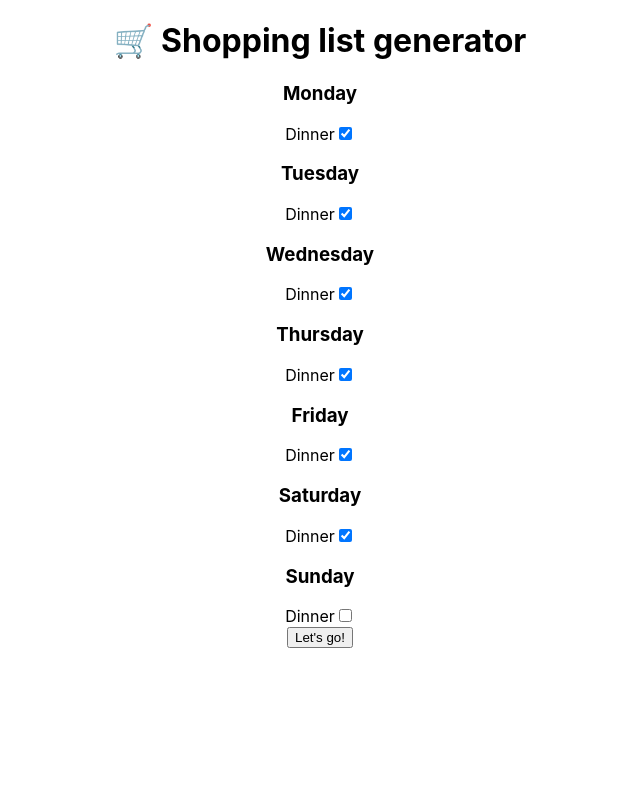
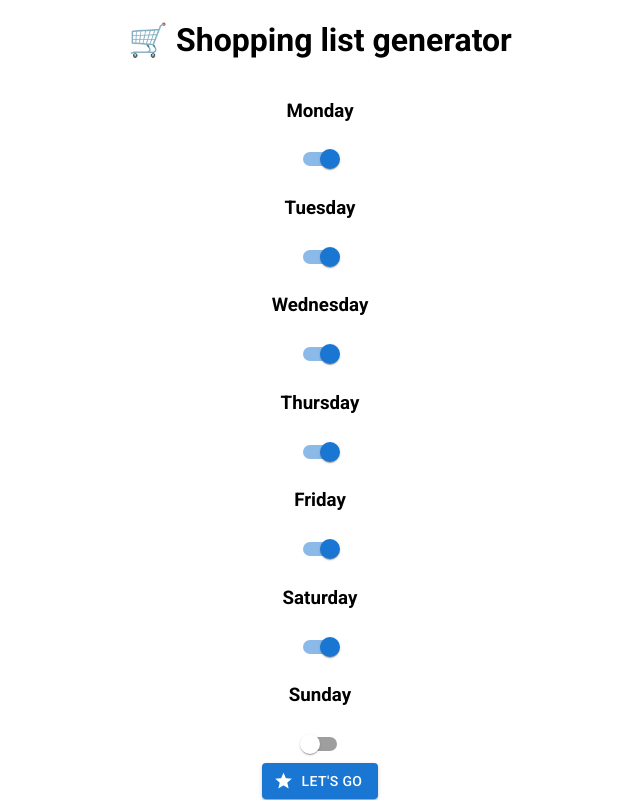
Before and after one commit to liamjorge/shopping-list-generator, a React (Create React App) app: page / in a window 1280 px wide. Shown: the whole page, without its empty margins (320-960 px from the left). Built offline with nearby package versions, Linux system fonts and the light colour scheme.

Commit message:
update design

```diff
--- a/package.json
+++ b/package.json
@@ -3,6 +3,9 @@
   "version": "0.1.0",
   "private": true,
   "dependencies": {
+    "@emotion/react": "^11.9.0",
+    "@emotion/styled": "^11.8.1",
+    "@mui/material": "^5.8.2",
     "@testing-library/jest-dom": "^5.16.4",
     "@testing-library/react": "^13.3.0",
     "@testing-library/user-event": "^13.5.0",
--- a/src/components/App.jsx
+++ b/src/components/App.jsx
@@ -1,11 +1,14 @@
 import "../css/App.css";
 import Header from "./Header";
 import Options from "./Options";
+import { Grid }  from '@mui/material';
 
 function App() {
   return <div className="App">
-    <Header />
-    <Options />
+    <Grid container direction="column" justifyContent="flex-start" alignItems="center">
+      <Header />
+      <Options />
+    </Grid>
   </div>;
 }
 
--- a/src/components/MealPlan.jsx
+++ b/src/components/MealPlan.jsx
@@ -1,5 +1,6 @@
 import React from "react";
 import ShoppingList from "./ShoppingList"
+import { Button, ListSubheader, List, ListItemButton, ListItemText, Icon }  from '@mui/material';
 
 const MealPlan = (props) => {
     const {mealsRequired, setIsSubmitted, setChosenMeals, chosenMeals} = props;
@@ -15,15 +16,31 @@ const MealPlan = (props) => {
 
     return (
     <section>
-        <h2>Meal plan</h2>
-        {chosenDays.map((day, index)=>(
-            <React.Fragment key={day + index}>
-                <h3 key={day+"h3"}>{day}</h3>
-                <p key={day+"p"}>{chosenMeals[index].type} {chosenMeals[index].recipeName}</p>
-            </React.Fragment>
-    ))}
-    <ShoppingList chosenMeals={chosenMeals}></ShoppingList>
-    <button onClick={goBack}>Go back</button>
+        <List
+            sx={{ width: '100%', maxWidth: 360 }}
+            component="nav"
+            aria-labelledby="nested-list-subheader"
+            subheader={
+                <ListSubheader component="div" id="nested-list-subheader">
+                Shopping list
+                </ListSubheader>
+            }
+            >
+            {chosenDays.map((day, index)=>(
+                <React.Fragment key={day + index}>
+                    <ListItemButton>
+                        <ListItemText primary={day} />
+                    </ListItemButton>
+                    <List component="div" disablePadding>
+                        <ListItemButton sx={{ pl: 4 }}>
+                            <ListItemText primary={`${chosenMeals[index].type} ${chosenMeals[index].recipeName}`} />
+                        </ListItemButton>
+                    </List>
+                </React.Fragment>
+            ))}
+        </List>
+        <ShoppingList chosenMeals={chosenMeals}></ShoppingList>
+        <Button variant="contained" onClick={goBack} startIcon={<Icon>undo</Icon>}>Go back</Button>
     </section>
     )
 }
--- a/src/components/Options.jsx
+++ b/src/components/Options.jsx
@@ -2,6 +2,8 @@ import { useState } from "react";
 import MealPlan from "./MealPlan"
 import recipeList from "../data/recipeList"
 import shuffle from "../utils/shuffle"
+import { Button, Switch, Icon } from '@mui/material';
+
 
 const Options = (props) => {
     const [mealsRequired, setMealsRequired] = useState({
@@ -40,17 +42,10 @@ const Options = (props) => {
             {Object.keys(mealsRequired).map(day => (
                 <section key={day+"section"}>
                     <h3 key={day}>{day}</h3>
-                    <label htmlFor={day}>Dinner</label>
-                    <input
-                    type="checkbox"
-                    onChange={handleToggle}
-                    key={day+"checkbox"}
-                    name={day}
-                    checked={mealsRequired[day]}
-                    />
+                    <Switch name={day} onChange={handleToggle} checked={mealsRequired[day]}/>
                 </section>
             ))}
-            <button onClick={generateRecipes}>Let's go!</button>
+            <Button variant="contained" onClick={generateRecipes} startIcon={<Icon>star</Icon>}>Let's go</Button>
         </section>
     )
 }
--- a/src/components/ShoppingList.jsx
+++ b/src/components/ShoppingList.jsx
@@ -1,35 +1,93 @@
+import { useState } from "react";
 import getGroupedIngredients from "../utils/getGroupedIngredients"
+import { ListSubheader, List, ListItemButton, ListItemText, Collapse, Icon }  from '@mui/material';
 
 const ShoppingList = (props) => {
     const {chosenMeals} = props;
 
+    const [openFruitVeg, setOpenFruitVeg] = useState(false);
+    const handleFruitVegClick = () => {
+        setOpenFruitVeg(!openFruitVeg);
+    };
+
+    const [openFridge, setOpenFridge] = useState(false);
+    const handleFridgeClick = () => {
+        setOpenFridge(!openFridge);
+    };
+
+
+    const [openCupboard, setOpenCupboard] = useState(false);
+    const handleCupboardClick = () => {
+        setOpenCupboard(!openCupboard);
+    };
+
+    const [openFreezer, setOpenFreezer] = useState(false);
+    const handleFreezerClick = () => {
+        setOpenFreezer(!openFreezer);
+    };
+
     return (
         <section>
-            <h2>Shopping list</h2>
-            <h3>🥕 Fruit and veg</h3>
-                <ul>
+            <List
+                sx={{ width: '100%', maxWidth: 360 }}
+                component="nav"
+                aria-labelledby="nested-list-subheader"
+                subheader={
+                    <ListSubheader component="div" id="nested-list-subheader">
+                    Shopping list
+                    </ListSubheader>
+                }
+                >
+
+                <ListItemButton onClick={handleFruitVegClick}>
+                    <ListItemText primary="🥕 Fruit and veg" />
+                    {openFruitVeg ? <Icon>expand_less</Icon> : <Icon>expand_more</Icon>}
+                </ListItemButton>
+                <Collapse in={openFruitVeg} timeout="auto" unmountOnExit>
+                    <List component="div" disablePadding>
                         {getGroupedIngredients(chosenMeals, "fruit/veg").map((ingredient, index)=>(
-                        <li key={ingredient.item + index}>{ingredient.amount}{ingredient.units} {ingredient.item} </li>
+                        <ListItemButton sx={{ pl: 4 }}><ListItemText primary={`${ingredient.amount}${ingredient.units} ${ingredient.item}`} /></ListItemButton>
                         ))}
-                </ul>
-            <h3>🍖 Fridge</h3>
-                <ul>
+                    </List>
+                </Collapse>
+
+                <ListItemButton onClick={handleFridgeClick}>
+                    <ListItemText primary="🍖 Fridge" />
+                    {openFridge ? <Icon>expand_less</Icon> : <Icon>expand_more</Icon>}
+                </ListItemButton>
+                <Collapse in={openFridge} timeout="auto" unmountOnExit>
+                    <List component="div" disablePadding>
                         {getGroupedIngredients(chosenMeals, "fridge").map((ingredient, index)=>(
-                        <li key={ingredient.item + index}>{ingredient.amount}{ingredient.units} {ingredient.item} </li>
+                        <ListItemButton sx={{ pl: 4 }}><ListItemText primary={`${ingredient.amount}${ingredient.units} ${ingredient.item}`} /></ListItemButton>
                         ))}
-                </ul>
-            <h3>🥜 Cupboard</h3>
-                <ul>
+                    </List>
+                </Collapse>
+
+                <ListItemButton onClick={handleCupboardClick}>
+                    <ListItemText primary="🥜 Cupboard" />
+                    {openCupboard ? <Icon>expand_less</Icon> : <Icon>expand_more</Icon>}
+                </ListItemButton>
+                <Collapse in={openCupboard} timeout="auto" unmountOnExit>
+                    <List component="div" disablePadding>
                         {getGroupedIngredients(chosenMeals, "cupboard").map((ingredient, index)=>(
-                        <li key={ingredient.item + index}>{ingredient.amount}{ingredient.units} {ingredient.item} </li>
+                        <ListItemButton sx={{ pl: 4 }}><ListItemText primary={`${ingredient.amount}${ingredient.units} ${ingredient.item}`} /></ListItemButton>
                         ))}
-                </ul>
-            <h3>🥶 Freezer</h3>
-                <ul>
+                    </List>
+                </Collapse>
+
+                <ListItemButton onClick={handleFreezerClick}>
+                    <ListItemText primary="🥶 Freezer" />
+                    {openFreezer ? <Icon>expand_less</Icon> : <Icon>expand_more</Icon>}
+                </ListItemButton>
+                <Collapse in={openFreezer} timeout="auto" unmountOnExit>
+                    <List component="div" disablePadding>
                         {getGroupedIngredients(chosenMeals, "freezer").map((ingredient, index)=>(
-                        <li key={ingredient.item + index}>{ingredient.amount}{ingredient.units} {ingredient.item} </li>
+                        <ListItemButton sx={{ pl: 4 }}><ListItemText primary={`${ingredient.amount}${ingredient.units} ${ingredient.item}`} /></ListItemButton>
                         ))}
-                </ul>
+                    </List>
+                </Collapse>
+
+            </List>
         </section>
     )
 }
--- a/src/css/index.css
+++ b/src/css/index.css
@@ -1,8 +1,34 @@
+@import url('https://fonts.googleapis.com/css2?family=Roboto:wght@300;400;500;700&display=swap');
+@import url('https://fonts.googleapis.com/icon?family=Material+Icons');
+
 body {
   margin: 0;
-  font-family: -apple-system, BlinkMacSystemFont, 'Segoe UI', 'Roboto', 'Oxygen',
-    'Ubuntu', 'Cantarell', 'Fira Sans', 'Droid Sans', 'Helvetica Neue',
-    sans-serif;
   -webkit-font-smoothing: antialiased;
+  font-family: 'Roboto', sans-serif;
   -moz-osx-font-smoothing: grayscale;
 }
+
+.material-icons {
+  font-family: 'Material Icons';
+  font-weight: normal;
+  font-style: normal;
+  font-size: 24px;  /* Preferred icon size */
+  display: inline-block;
+  line-height: 1;
+  text-transform: none;
+  letter-spacing: normal;
+  word-wrap: normal;
+  white-space: nowrap;
+  direction: ltr;
+
+  /* Support for all WebKit browsers. */
+  -webkit-font-smoothing: antialiased;
+  /* Support for Safari and Chrome. */
+  text-rendering: optimizeLegibility;
+
+  /* Support for Firefox. */
+  -moz-osx-font-smoothing: grayscale;
+
+  /* Support for IE. */
+  font-feature-settings: 'liga';
+}
```
Also changed, not shown: 1 other file (tests, documents, lock files or other folders). Lines whose indentation alone changed are shown as unchanged.
